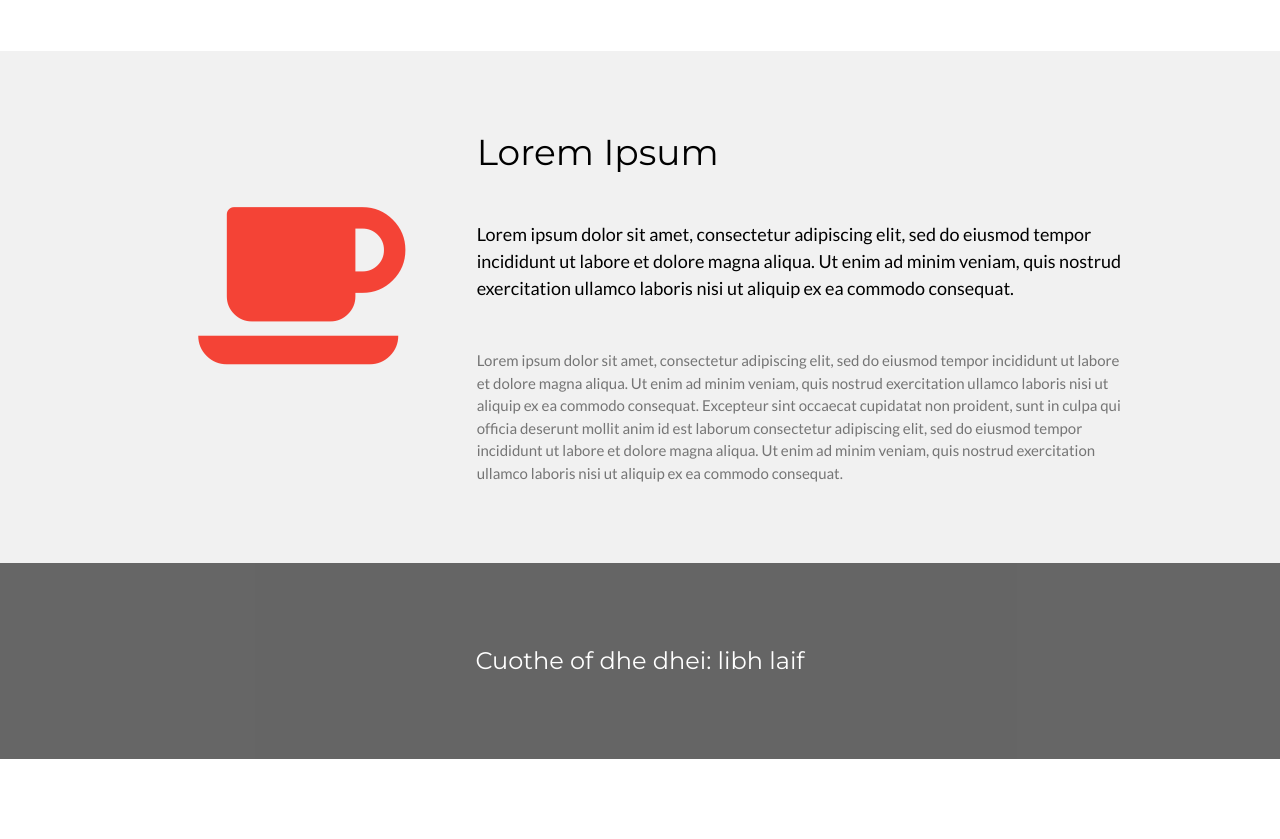
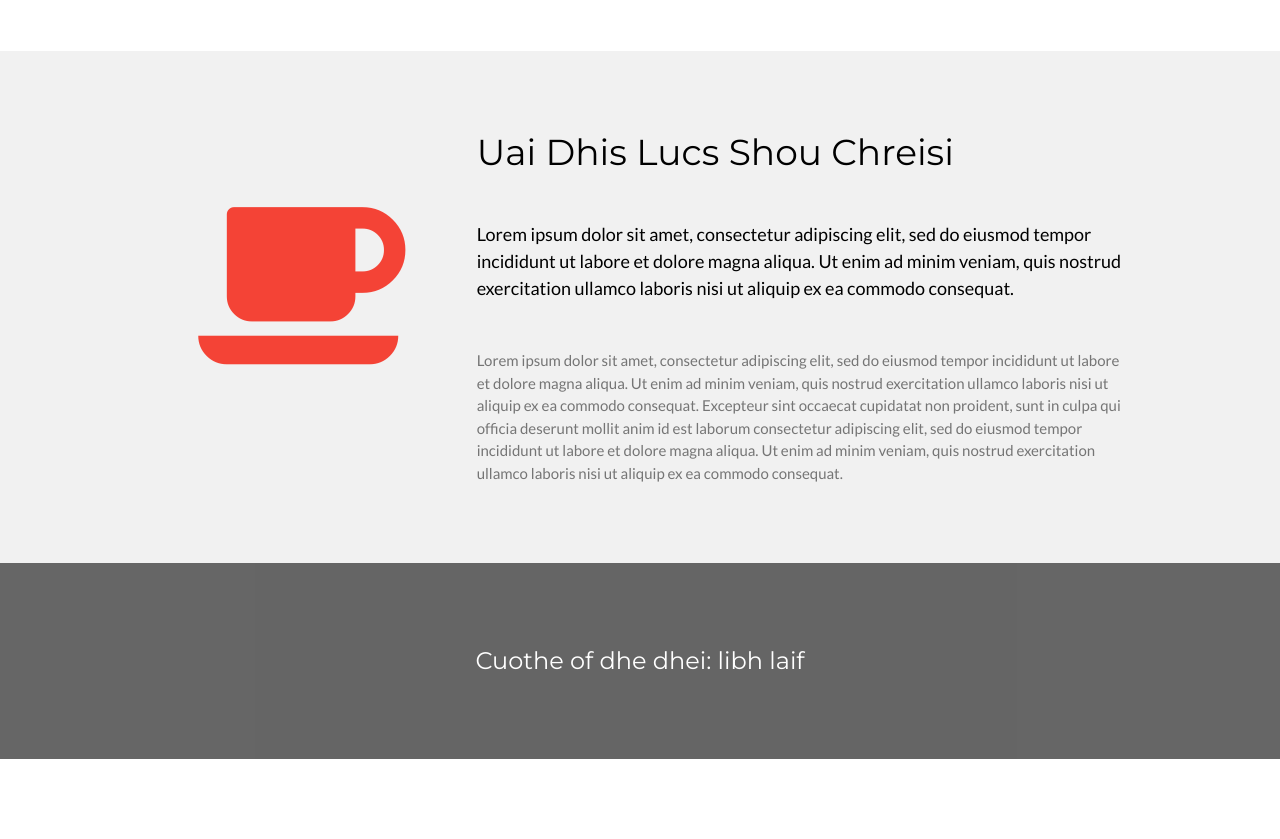
Before and after one commit to KatherinaGold/KatherinaGold.github.io, a plain HTML site: page index.html in a window 1280 px wide. Shown: the part 980-1819 px from the top of the page. Drawn offline with nearby package versions, Linux system fonts and the light colour scheme.

Commit message:
Update index.html

```diff
--- a/index.html
+++ b/index.html
@@ -64,7 +64,7 @@
     </div>
 
     <div class="w3-twothird">
-      <h1>Lorem Ipsum</h1>
+      <h1>Uai Dhis Lucs Shou Chreisi</h1>
       <h5 class="w3-padding-32">Lorem ipsum dolor sit amet, consectetur adipiscing elit, sed do eiusmod tempor incididunt ut labore et dolore magna aliqua. Ut enim ad minim veniam, quis nostrud exercitation ullamco laboris nisi ut aliquip ex ea commodo consequat.</h5>
 
       <p class="w3-text-grey">Lorem ipsum dolor sit amet, consectetur adipiscing elit, sed do eiusmod tempor incididunt ut labore et dolore magna aliqua. Ut enim ad minim veniam, quis nostrud exercitation ullamco laboris nisi ut aliquip ex ea commodo consequat. Excepteur sint
```
